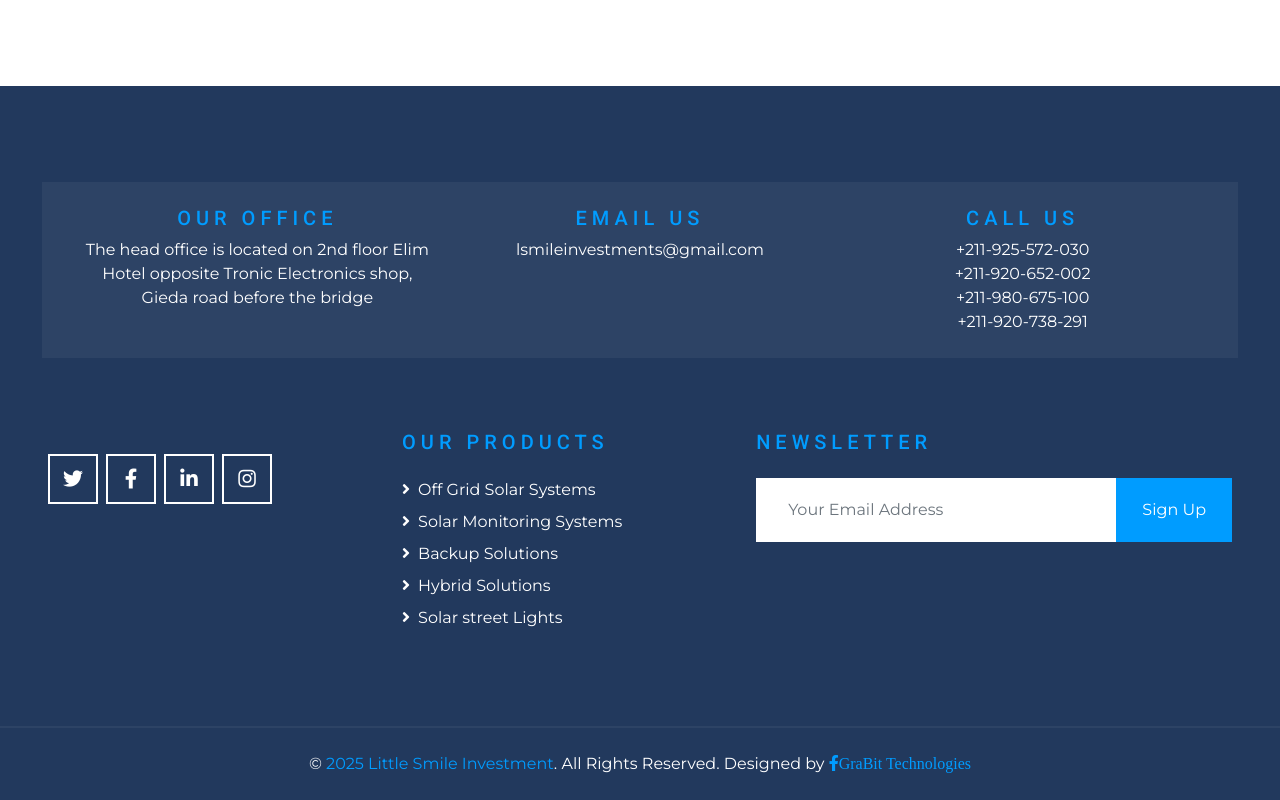
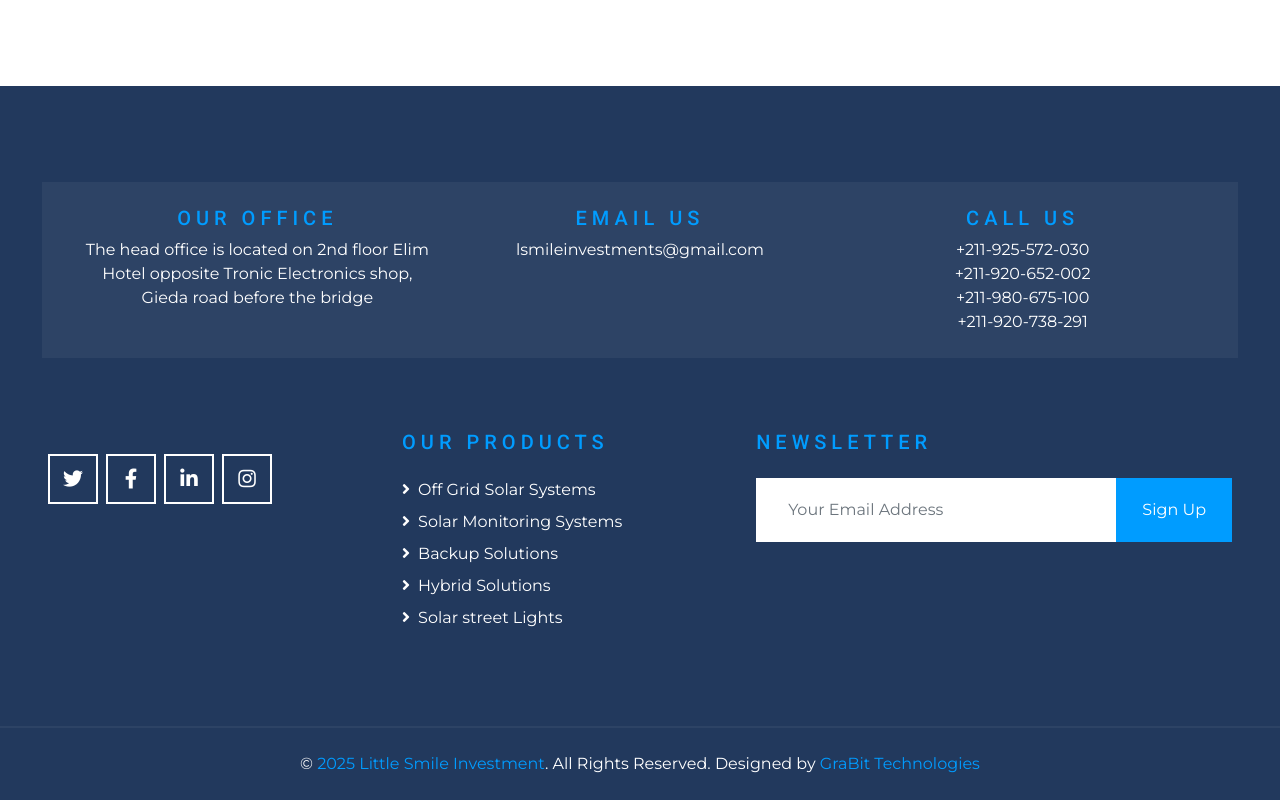
Before and after one commit to Junubai/Littlesmile, a plain HTML site: page index.html in a window 1280 px wide. Shown: the part 10569-11369 px from the top of the page. Drawn offline with nearby package versions, Linux system fonts and the light colour scheme.

Commit message:
Update index.html

```diff
--- a/index.html
+++ b/index.html
@@ -1044,7 +1044,7 @@
       <p class="m-0 text-white">
         &copy; <a href="https://www.facebook.com/littlesmileinvestment">2025 Little Smile Investment</a>. All Rights
         Reserved. Designed by
-        <a href="https://www.facebook.com/grabittechnologies" title="Facebook"><i class="fab fa-facebook-f">GraBit Technologies</i></a>
+        <a href="https://www.facebook.com/grabittechnologies">GraBit Technologies</a>
       </p>
     </div>
 
```
